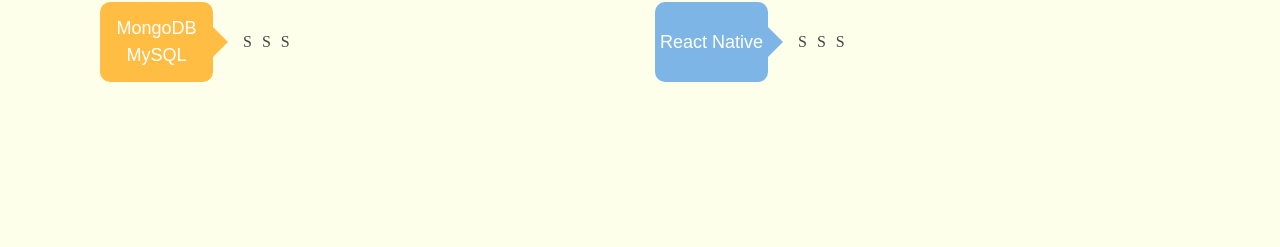
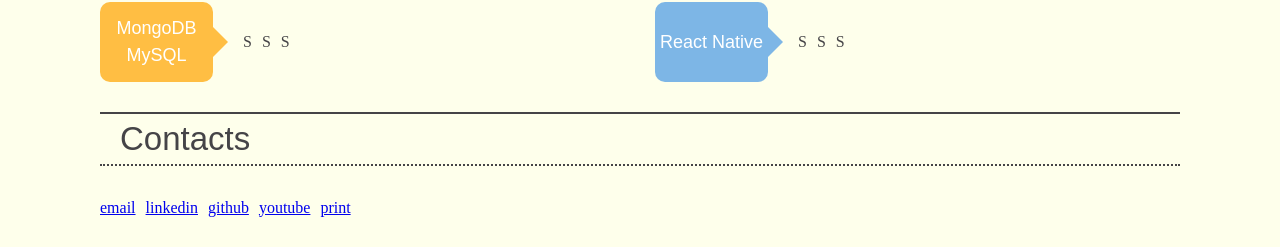
Before and after one commit to fidelman/fidelman.github.io, a React (Create React App) app: page / in a window 1280 px wide. Shown: the part 965-1212 px from the top of the page. Before the commit the page ends 1077 px from the top, so only its background shows below. Built offline with nearby package versions, Linux system fonts and the light colour scheme; a web font is replaced by a local one.

Commit message:
Create Contacts Component

```diff
--- a/src/app/App.js
+++ b/src/app/App.js
@@ -2,16 +2,18 @@
 import Header from './Header';
 import Experiences from './Experiences';
 import Skills from './Skills';
+import Contacts from './Contacts';
 import data from '../data';
 
 const App = () => {
-  const { header, experience, skills } = data;
+  const { header, experience, skills, contacts } = data;
 
   return (
     <div>
       <Header title={header.title} status={header.status} />
       <Experiences title={experience.title} content={experience.content} />
       <Skills title={skills.title} content={skills.content} />
+      <Contacts title={contacts.title} content={contacts.content} />
     </div>
   );
 };
--- /dev/null
+++ b/src/app/Contacts.js
@@ -0,0 +1,34 @@
+import React from 'react';
+import PropTypes from 'prop-types';
+import Title from './Title';
+import '../styles/Contacts.css';
+
+const Experiences = (props) => {
+  const { title, content } = props;
+
+  const contacts = content.map((contact) => {
+    return (
+      <a key={contact.id} href={contact.url}>{contact.logo}</a>
+    );
+  });
+
+  return (
+    <div>
+      <Title title={title} />
+      <div className="contacts">
+        {contacts}
+      </div>
+    </div>
+  );
+};
+
+Experiences.propTypes = {
+  title: PropTypes.string.isRequired,
+  content: PropTypes.arrayOf(PropTypes.shape({
+    id: PropTypes.number.isRequired,
+    url: PropTypes.string.isRequired,
+    logo: PropTypes.string.isRequired,
+  })).isRequired,
+};
+
+export default Experiences;
--- a/src/data.js
+++ b/src/data.js
@@ -87,4 +87,34 @@
       },
     ],
   },
+  contacts: {
+    title: 'Contacts',
+    content: [
+      {
+        id: 0,
+        url: '#',
+        logo: 'email',
+      },
+      {
+        id: 1,
+        url: '#',
+        logo: 'linkedin',
+      },
+      {
+        id: 2,
+        url: '#',
+        logo: 'github',
+      },
+      {
+        id: 3,
+        url: '#',
+        logo: 'youtube',
+      },
+      {
+        id: 4,
+        url: '#',
+        logo: 'print',
+      },
+    ],
+  },
 };
--- /dev/null
+++ b/src/styles/Contacts.css
@@ -0,0 +1,8 @@
+.contacts {
+  display: flex;
+  align-items: center;
+  margin-bottom: 30px; }
+  .contacts > * {
+    display: block; }
+    .contacts > *:not(:last-child) {
+      margin-right: 10px; }
--- /dev/null
+++ b/src/styles/Contacts.scss
@@ -0,0 +1,15 @@
+@import '_variables.scss';
+
+.contacts {
+  display: flex;
+  align-items: center;
+  margin-bottom: $mp-4;
+
+  & > * {
+    display: block;
+
+    &:not(:last-child) {
+      margin-right: $mp-05;
+    }
+  }
+}
```
